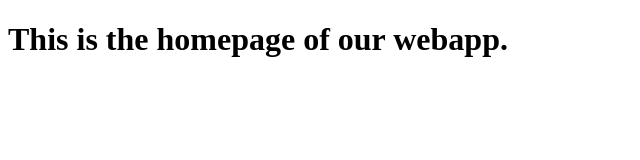
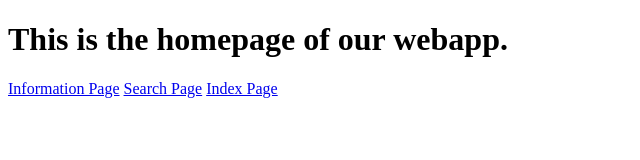
Before and after one commit to jbriones1/oct10_git, a plain HTML site: page homepage.html in a window 1280 px wide. Shown: the whole page, without its empty margins (0-640 px from the left). Drawn offline with Linux system fonts and the light colour scheme.

Commit message:
Added navigation onto homepage

```diff
--- a/homepage.html
+++ b/homepage.html
@@ -13,6 +13,12 @@
 	<body>
 		<h1> This is the homepage of our webapp. </h1>
         <p>Hi Jon. ;&#41;</p>
+		<nav>
+			<a href="informationpage.html">Information Page</a>
+			<a href="search.html">Search Page</a>
+			<a href="index.html">Index Page</a>
+
+		</nav>
 	</body>
 
 </html>
```
